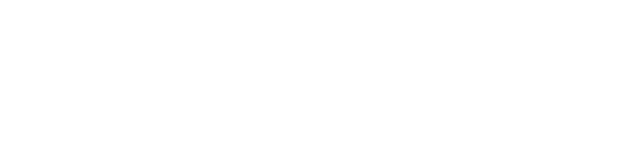
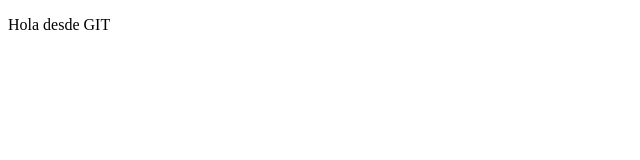
Before and after one commit to GrcPendragon/proyecto-git, a plain HTML site: page index.html in a window 1280 px wide. Shown: the whole page, without its empty margins (0-640 px from the left). Drawn offline with Linux system fonts and the light colour scheme.

Commit message:
Version 0.0.2

```diff
--- a/index.html
+++ b/index.html
@@ -6,6 +6,6 @@
     <title>Hola desde GIT</title>
 </head>
 <body>
-
+    <p>Hola desde GIT</p>
 </body>
 </html>
```
